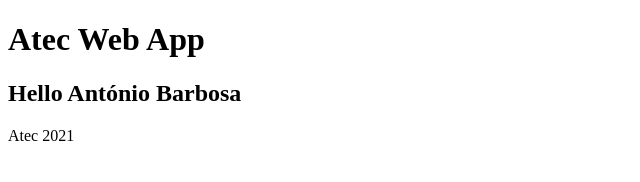
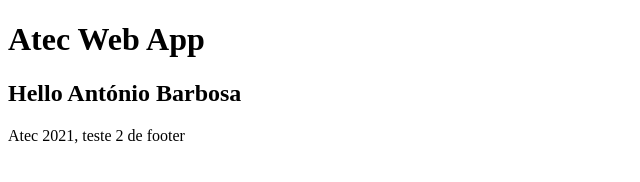
Before and after one commit to nhilus/atec-web-app, a plain HTML site: page index.html in a window 1280 px wide. Shown: the full height of the page, 0-640 px from the left. Drawn offline with Linux system fonts and the light colour scheme.

Commit message:
second edit of footer

```diff
--- a/index.html
+++ b/index.html
@@ -11,7 +11,7 @@
     <h1>Atec Web App</h1>
     <h2>Hello António Barbosa</h2>
 
-    <footer>Atec 2021</footer>
+    <footer>Atec 2021, teste 2 de footer</footer>
 
 </body>
 </html>
```
